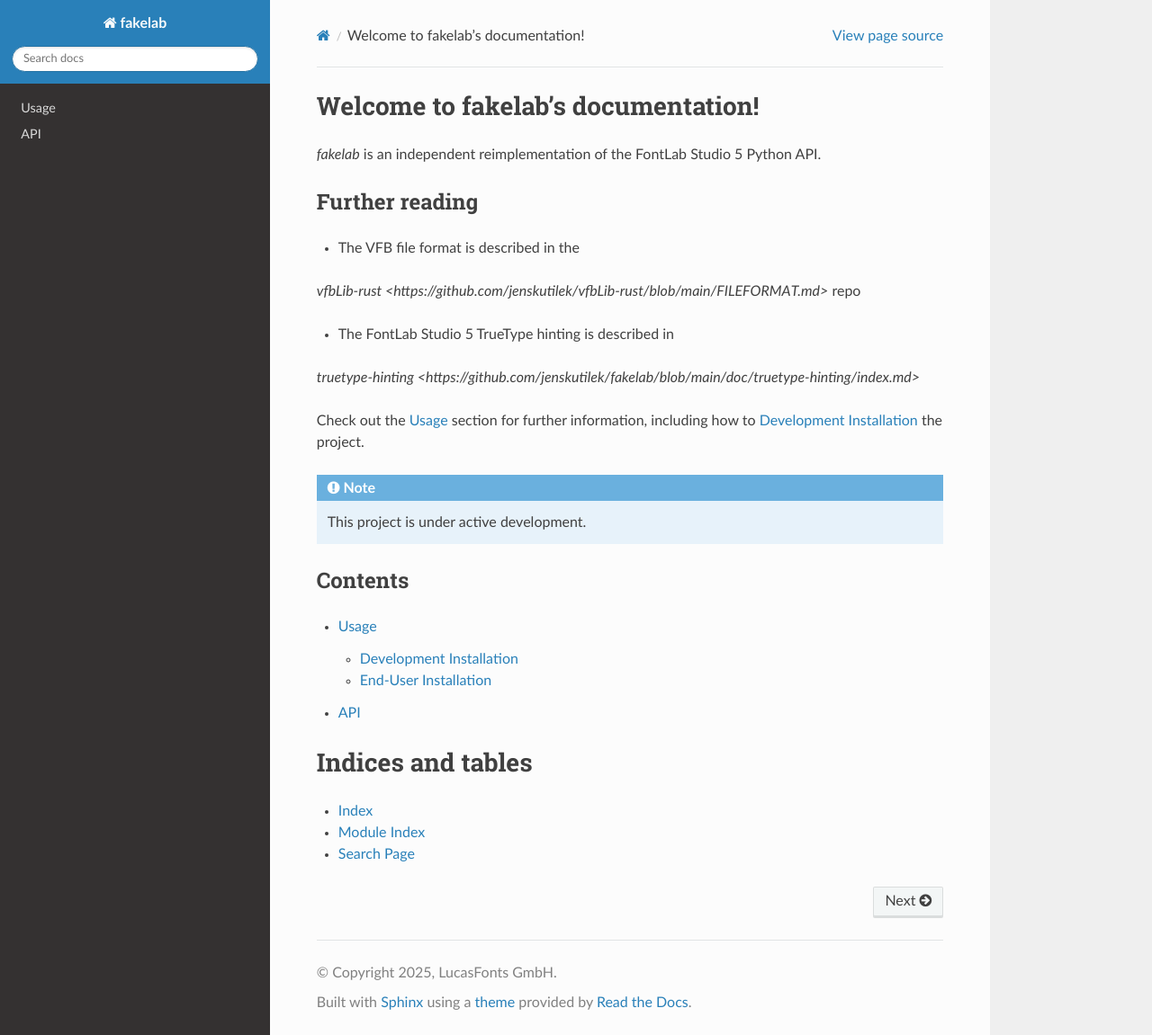
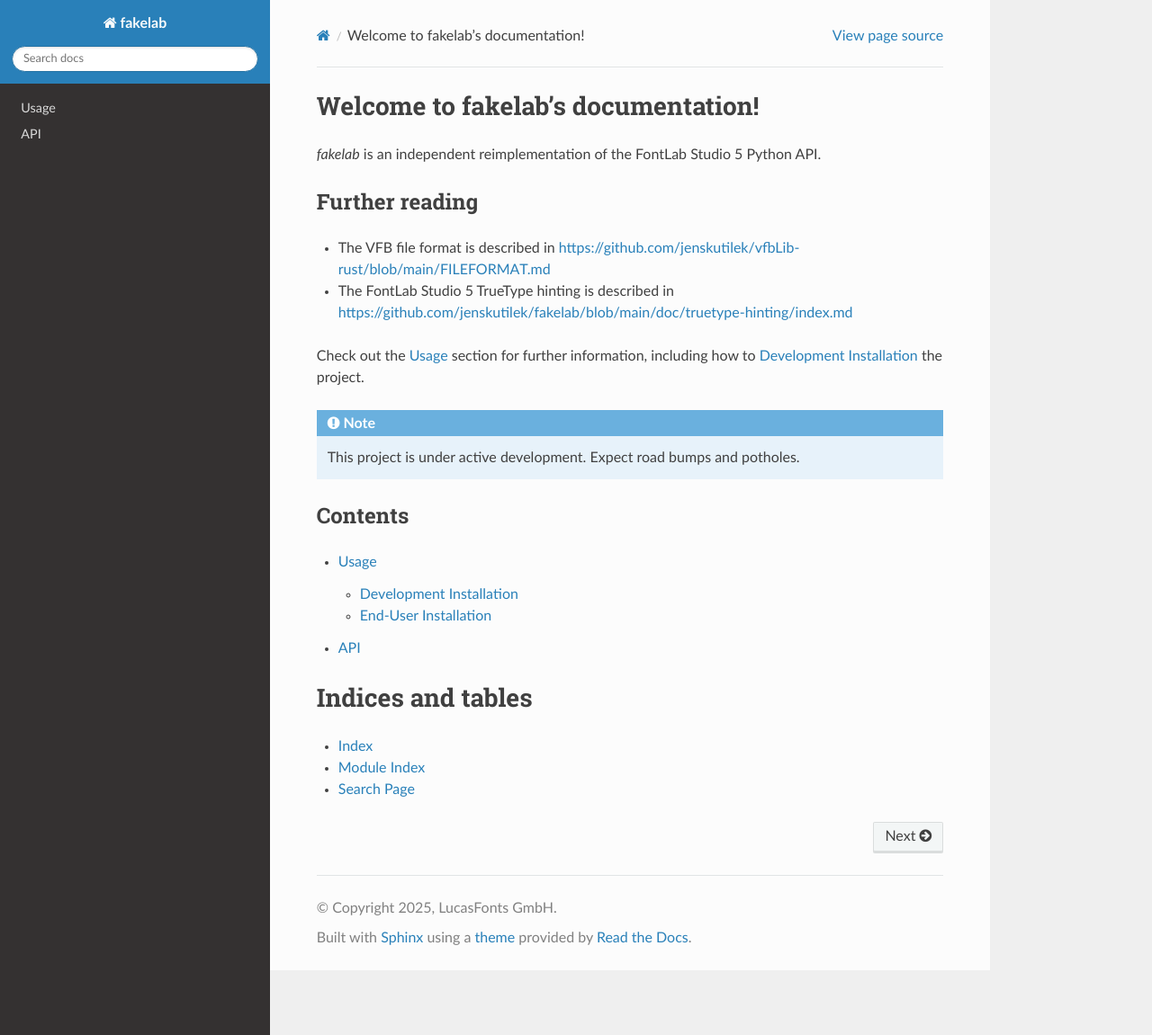
Before and after one commit to jenskutilek/fakelab, a Sphinx documentation site: the page built from doc/source/index.rst, in a window 1280 px wide and 1151 px high. Shown: the whole window at 90% size. Built offline with Sphinx 7.4.7 and the Read the Docs theme 3.1.0, drawn with Linux system fonts in a browser that asks for light colours.

Commit message:
Expand doc index

```diff
--- a/doc/source/index.rst
+++ b/doc/source/index.rst
@@ -6,20 +6,15 @@ Welcome to fakelab's documentation!
 Further reading
 ---------------
 
-* The VFB file format is described in the
-`vfbLib-rust <https://github.com/jenskutilek/vfbLib-rust/blob/main/FILEFORMAT.md>` repo
-
-* The FontLab Studio 5 TrueType hinting is described in
-`truetype-hinting <https://github.com/jenskutilek/fakelab/blob/main/doc/truetype-hinting/index.md>`
-
-
+* The VFB file format is described in https://github.com/jenskutilek/vfbLib-rust/blob/main/FILEFORMAT.md
+* The FontLab Studio 5 TrueType hinting is described in https://github.com/jenskutilek/fakelab/blob/main/doc/truetype-hinting/index.md
 
 Check out the :doc:`usage` section for further information, including
 how to :ref:`installation` the project.
 
 .. note::
 
-   This project is under active development.
+   This project is under active development. Expect road bumps and potholes.
 
 Contents
 --------
```
